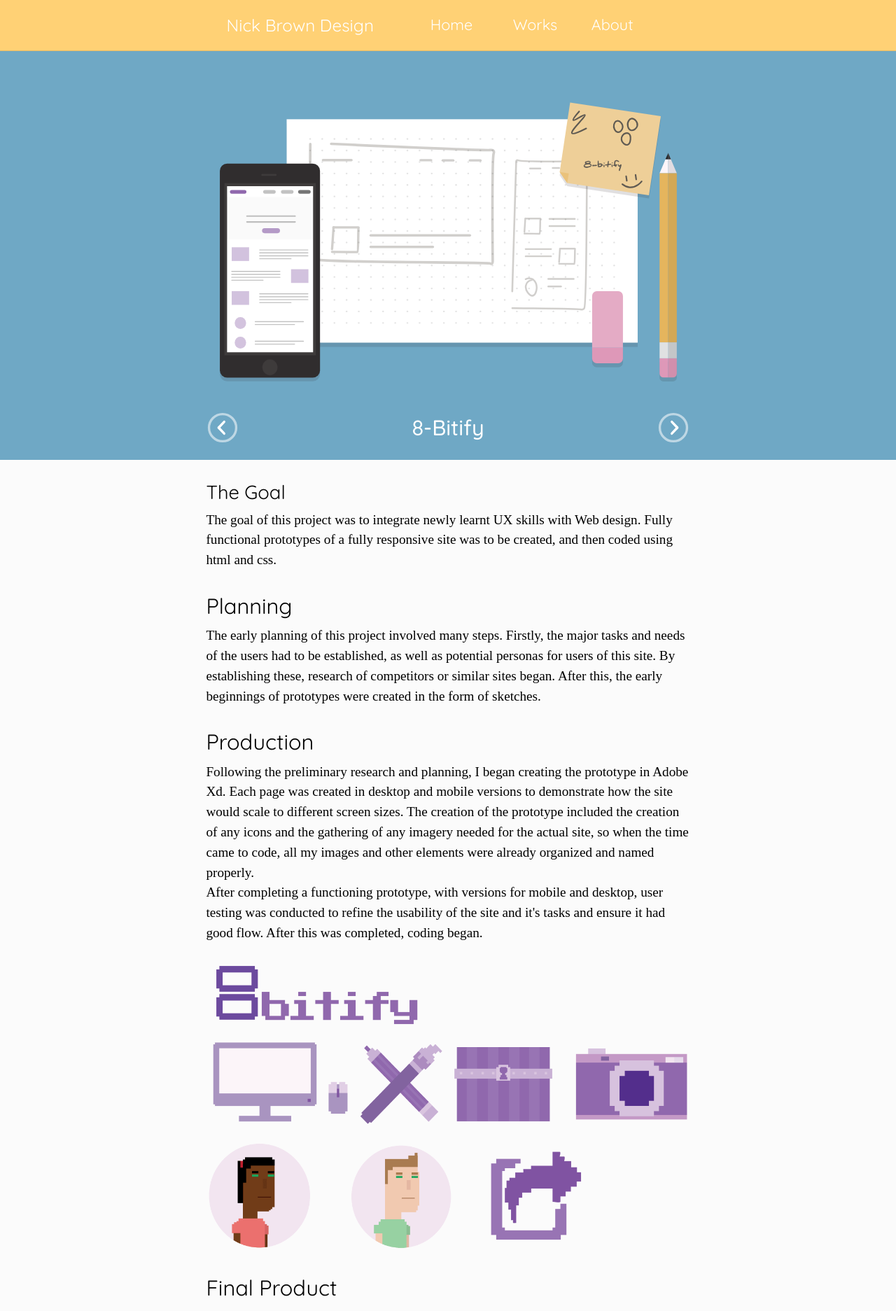
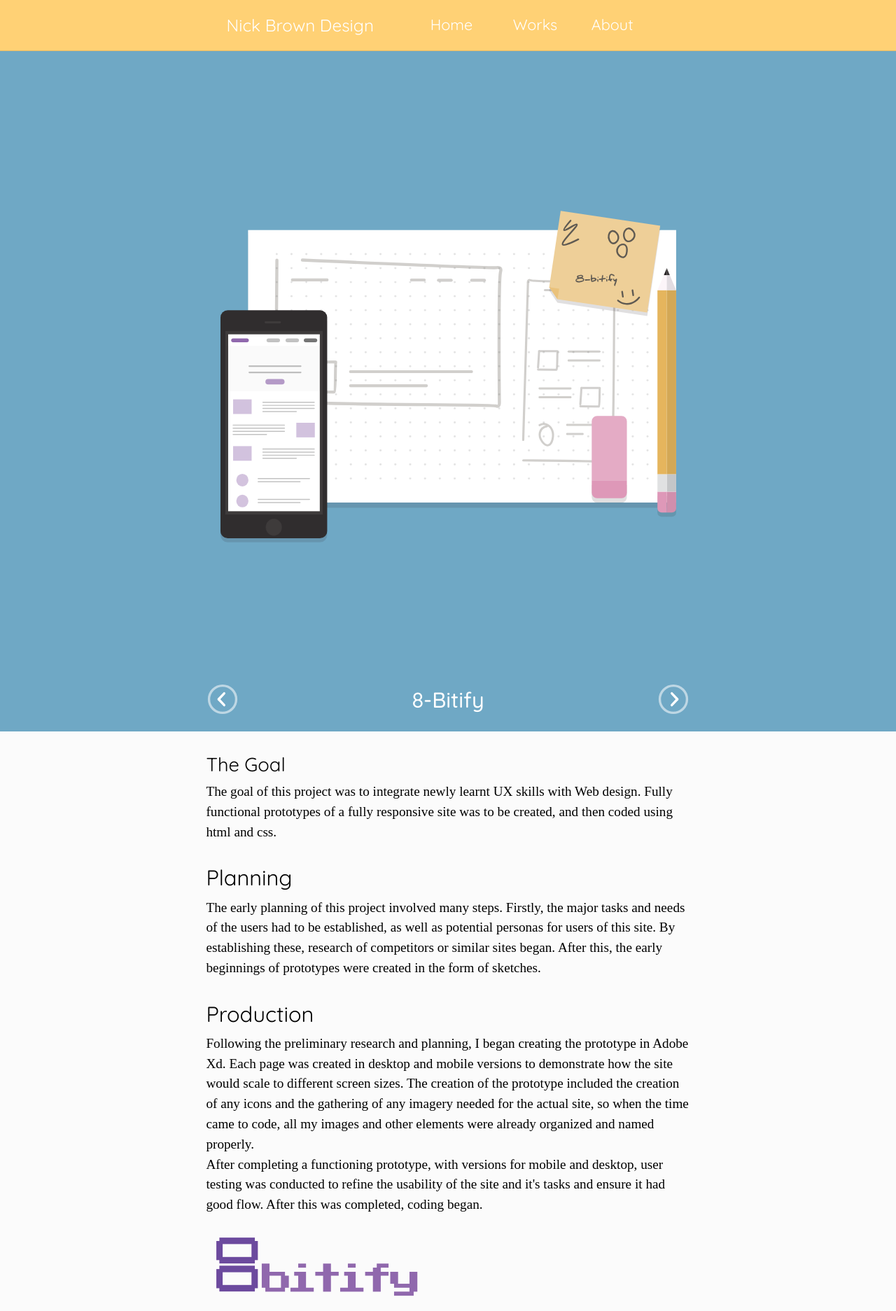
Before and after one commit to nicktgbrown/portfolio-site, a Jekyll site: the page built from case1.html, in a window 1280 px wide. Shown: the top 1873 px of the page at 70% size. Built offline with Jekyll 4.4.1, drawn with Linux system fonts in a browser that asks for light colours; some web fonts are replaced.

Commit message:
Replace banner image

```diff
--- a/case1.html
+++ b/case1.html
@@ -5,7 +5,7 @@
 ---
 
 <div itemref="data-author" itemscope itemtype="http://schema.org/Creativework" class="banner-2 pad-t pad-b-1-2 gutter-2">
-  <div class="max-length center embed embed-24by10">
+  <div class="max-length center embed embed-4by3">
     <img src="images/8-bitify-banner.svg" class="embed-item">
   </div>
   <div class="grid max-length grid-middle">
```
Also changed, not shown: images/8-bitify-banner.svg.
